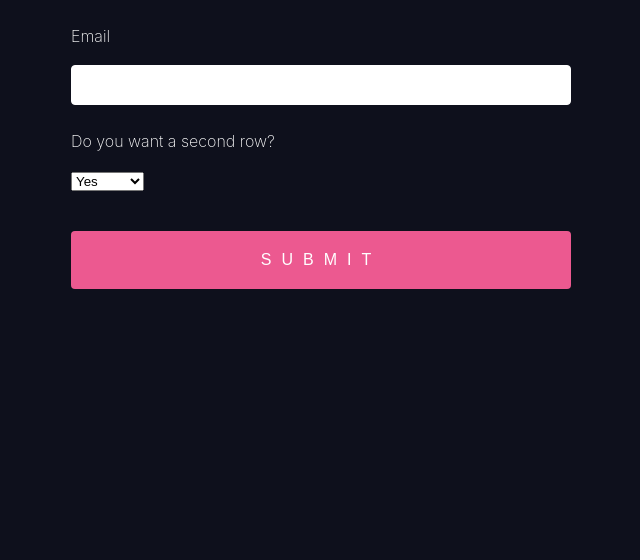
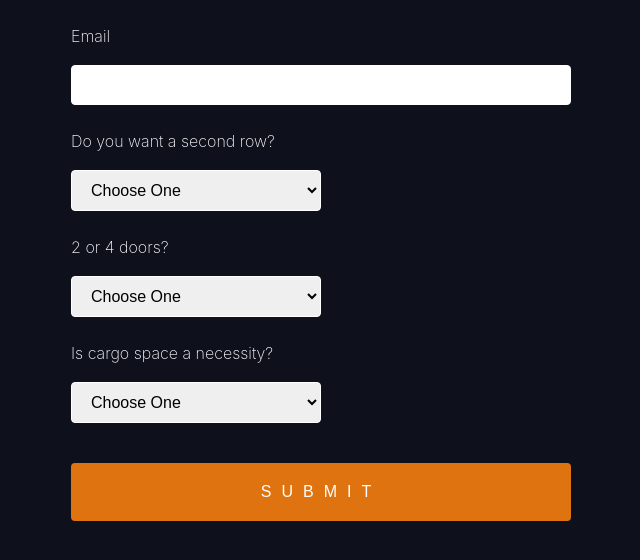
Before and after one commit to Ealm96/AutoDecider, a React (Create React App) app in the folder auto-decider/: page / in a window 1280 px wide. Shown: the top 560 px of the page, without its empty margins (319-959 px from the left). Built offline with nearby package versions, Linux system fonts and the light colour scheme.

Commit message:
feat(components): adds components folder for reuse

```diff
--- a/auto-decider/src/App.css
+++ b/auto-decider/src/App.css
@@ -44,6 +44,17 @@ input {
   font-size: 16px;
 }
 
+select {
+  display: block;
+  box-sizing: border-box;
+  width: 50%;
+  border-radius: 4px;
+  border: 1px solid white;
+  padding: 10px 15px;
+  margin-bottom: 10px;
+  font-size: 16px;
+}
+
 label {
   line-height: 2;
   text-align: left;
@@ -57,7 +68,7 @@ label {
 
 button[type="submit"],
 input[type="submit"] {
-  background: #ec5990;
+  background: #df730f;
   color: white;
   text-transform: uppercase;
   border: none;
@@ -70,7 +81,7 @@ input[type="submit"] {
 
 button[type="submit"]:hover,
 input[type="submit"]:hover {
-  background: #bf1650;
+  background: #bf5416;
 }
 
 button[type="submit"]:active,
--- a/auto-decider/src/App.jsx
+++ b/auto-decider/src/App.jsx
@@ -1,6 +1,8 @@
 import './App.css';
 import { useForm } from "react-hook-form"
-import { RowOptions } from './Options/CarOptions';
+import { CargoOptions, DoorOptions, RowOptions } from './Options/CarOptions';
+import Select from './Components/Select';
+import Input from './Components/Input';
 
 
 export default function App() {
@@ -13,9 +15,6 @@ export default function App() {
 
 
   const onSubmit = (data) => console.log(data)
-  const listItems = RowOptions.map(opt =>
-    <option key={opt.id}>{opt.title}</option>
-  )
 
   console.log(watch("example")) // watch input value by passing the name of it
 
@@ -25,19 +24,39 @@ export default function App() {
       <div className="border-2 border-gray-400 rounded-lg p-4">
         {/* "handleSubmit" will validate your inputs before invoking "onSubmit" */}
         <form className="mt-8 grid grid-cols-6 gap-6" onSubmit={handleSubmit(onSubmit)}>
-          <div>
-            <label htmlFor='Email' className="mt-8 grid grid-cols-6 gap-6">Email</label>
-            <input type="text" id='Email' {...register("Email", { required: true })} />
-            {errors.Email && <span className="red-text">This field is required</span>}
-          </div>
 
-          <label htmlFor='NumOfRows' className="mt-8 grid grid-cols-6 gap-6">Do you want a second row?</label>
-          {/* include validation with required or other standard HTML validation rules */}
-          <select id='numOfRows' defaultValue=" " {...register("NumofDoors", { required: true })}>
-            {listItems}
-          </select>
+          <Input
+            register={{ ...register("Email", { required: true }) }}
+            id='Email'
+            text='Email'
+          />
           {/* errors will return when field validation fails  */}
+          {errors.Email && <span className="red-text">This field is required</span>}
+
+          <Select
+            register={{ ...register("NumOfRows", { required: true }) }}
+            id="NumOfRows"
+            text="Do you want a second row?"
+            options={RowOptions}
+          />
+          {errors.NumOfRows && <span className="red-text">This field is required</span>}
+
+          <Select
+            register={{ ...register("NumOfDoors", { required: true }) }}
+            id="NumOfDoors"
+            text="2 or 4 doors?"
+            options={DoorOptions}
+          />
           {errors.NumOfDoors && <span className="red-text">This field is required</span>}
+
+          <Select
+            register={{ ...register("CargoSpace", { required: true }) }}
+            id="CargoSpace"
+            text="Is cargo space a necessity?"
+            options={CargoOptions}
+          />
+          {errors.CargoSpace && <span className="red-text">This field is required</span>}
+
           <input type="submit" />
         </form>
       </div>
--- /dev/null
+++ b/auto-decider/src/Components/Input.jsx
@@ -0,0 +1,16 @@
+import React from 'react';
+
+
+export default function Input({
+    register,
+    id,
+    text,
+}) {
+    return (
+        <div>
+            <label htmlFor={id} className="mt-8 grid grid-cols-6 gap-6">{text}</label>
+            {/* include validation with required or other standard HTML validation rules */}
+            <input type="text" id={id} {...register} />
+        </div>
+    )
+}
--- /dev/null
+++ b/auto-decider/src/Components/Select.jsx
@@ -0,0 +1,25 @@
+import React, { useMemo } from 'react';
+
+
+export default function Select({
+    register,
+    id,
+    text,
+    options
+}) {
+
+    const listItems = useMemo(() => options.map(opt =>
+        <option key={opt.id} value={opt.value}>{opt.title}</option>
+    ), [options])
+
+    return (
+        <div>
+            <label htmlFor={id} className="mt-8 grid grid-cols-6 gap-6">{text}</label>
+            {/* include validation with required or other standard HTML validation rules */}
+            <select id={id} {...register}>
+                {listItems}
+            </select>
+            {/* errors will return when field validation fails  */}
+        </div>
+    )
+}
--- a/auto-decider/src/Options/CarOptions.js
+++ b/auto-decider/src/Options/CarOptions.js
@@ -1,9 +1,25 @@
 const RowOptions = [
+    { title: 'Choose One', value: '', id: 0 },
+    { title: 'Yes', value: true, id: 1 },
+    { title: 'No', value: false, id: 2 },
+    { title: 'Not sure', value: null, id: 3 },
+]
+
+const DoorOptions = [
+    { title: 'Choose One', value: '', id: 0 },
+    { title: '2', value: 2, id: 1 },
+    { title: '4', value: 4, id: 2 },
+]
+
+const CargoOptions = [
+    { title: 'Choose One', value: '', id: 0 },
     { title: 'Yes', value: true, id: 1 },
     { title: 'No', value: false, id: 2 },
     { title: 'Not sure', value: null, id: 3 },
 ]
 
 export {
-    RowOptions
+    RowOptions,
+    DoorOptions,
+    CargoOptions
 }
```
